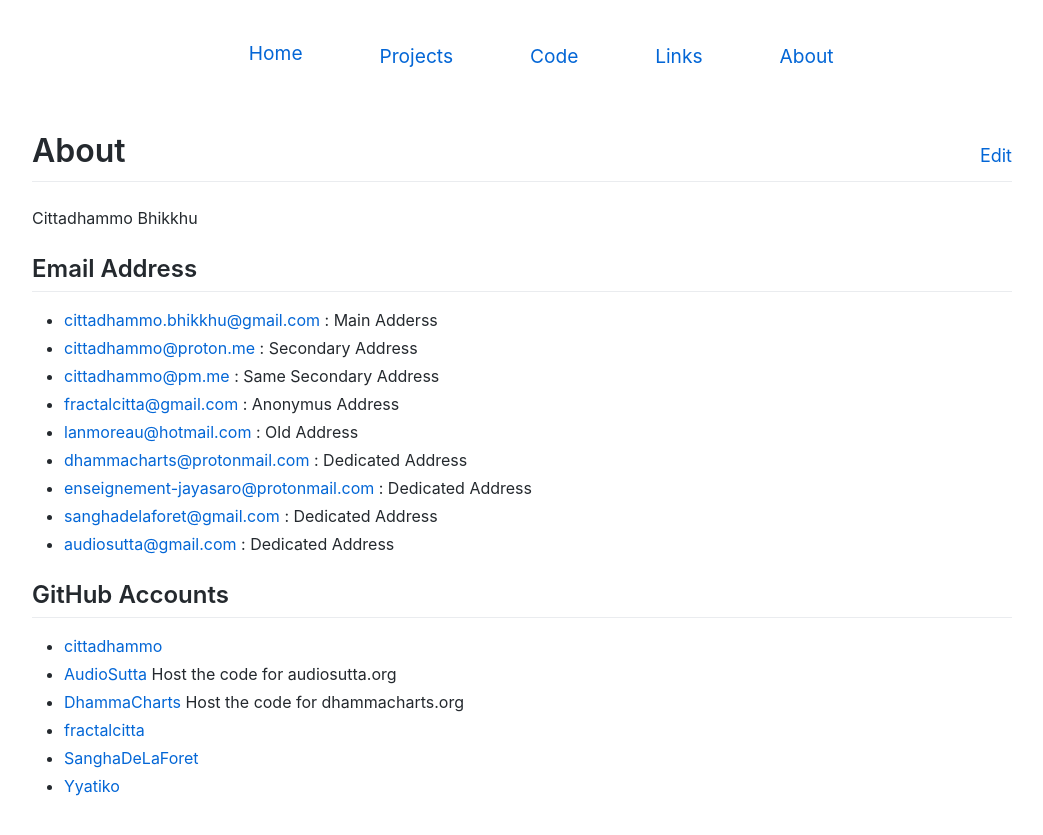
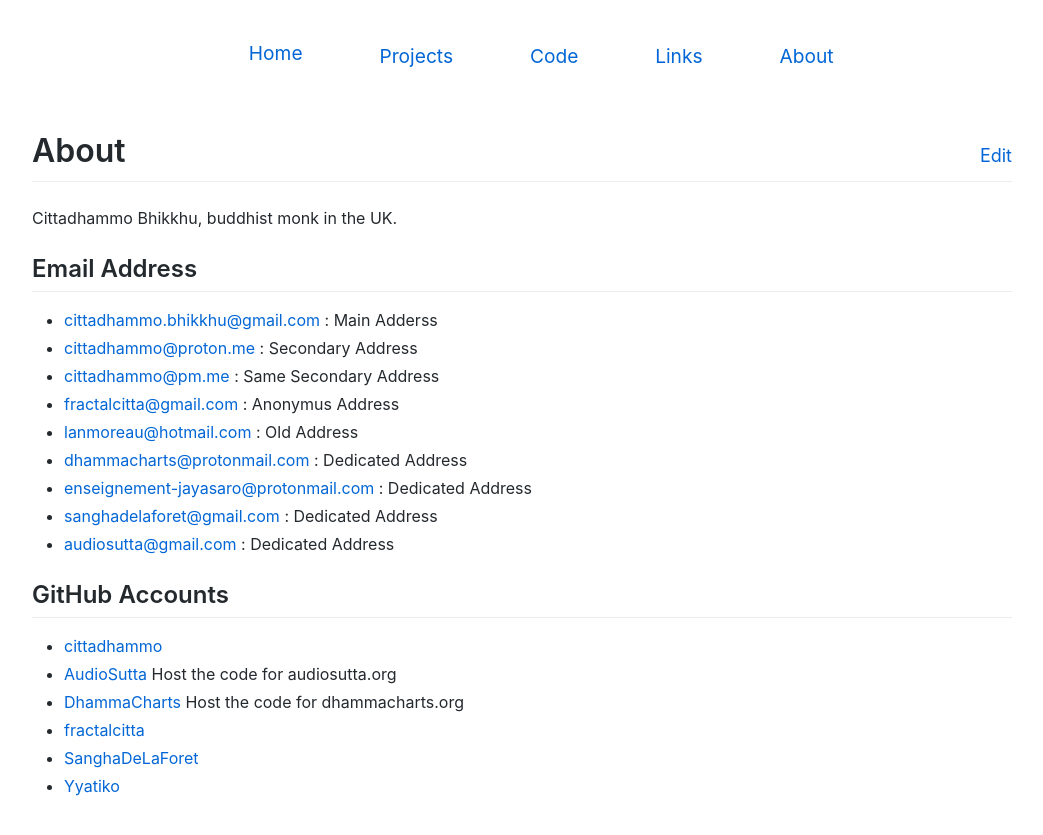
Before and after one commit to cittadhammo/old-personal-website, a Jekyll site: the page built from about.md, in a window 1280 px wide. Shown: the top 835 px of the page, without its empty margins (118-1161 px from the left). Built offline with Jekyll 4.4.1, drawn with Linux system fonts in a browser that asks for light colours.

Commit message:
Update about.md

```diff
--- a/about.md
+++ b/about.md
@@ -3,7 +3,7 @@ layout: page
 title: About
 ---
 
-Cittadhammo Bhikkhu
+Cittadhammo Bhikkhu, buddhist monk in the UK.
 
 ## Email Address
 
```
